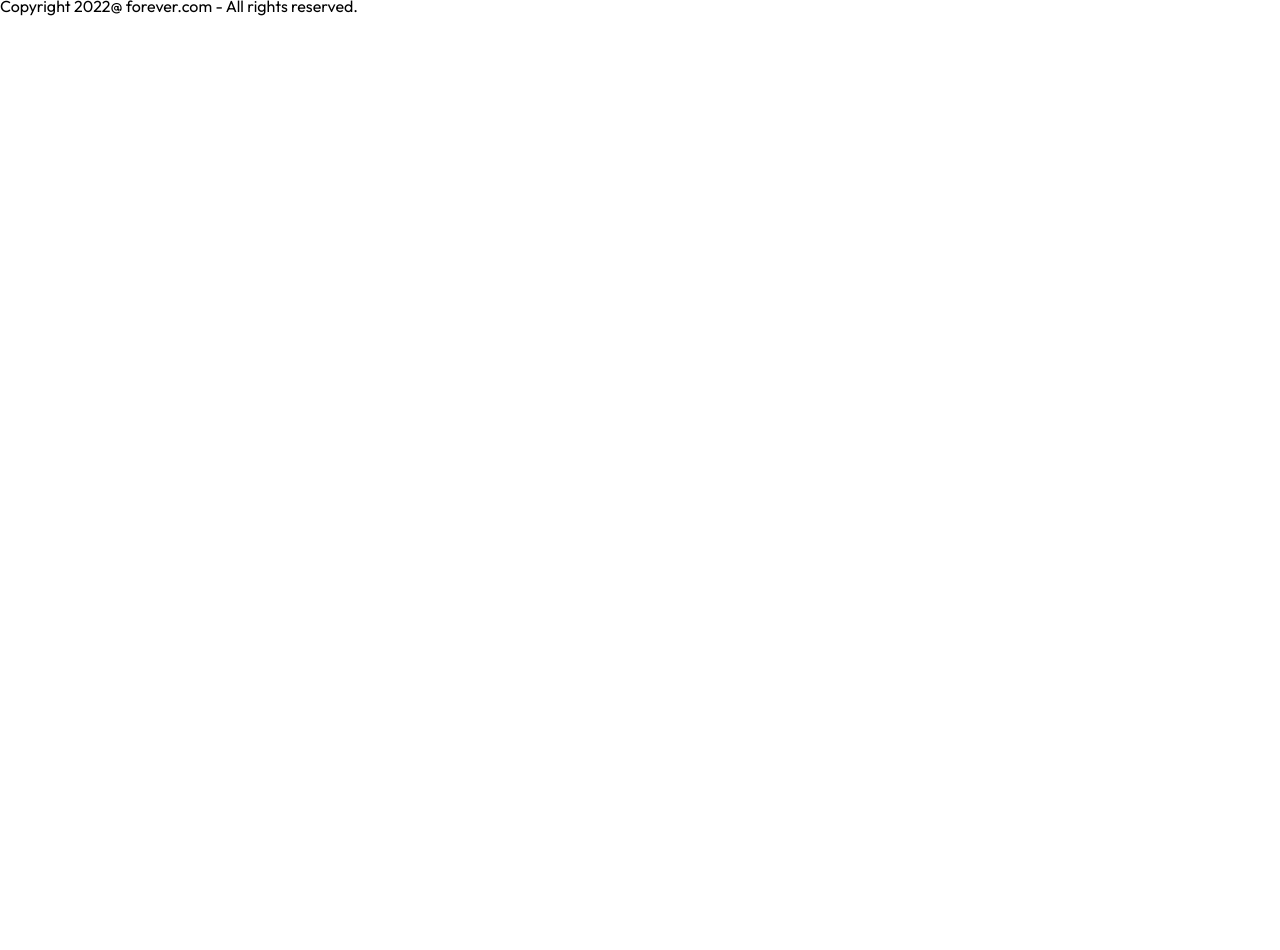
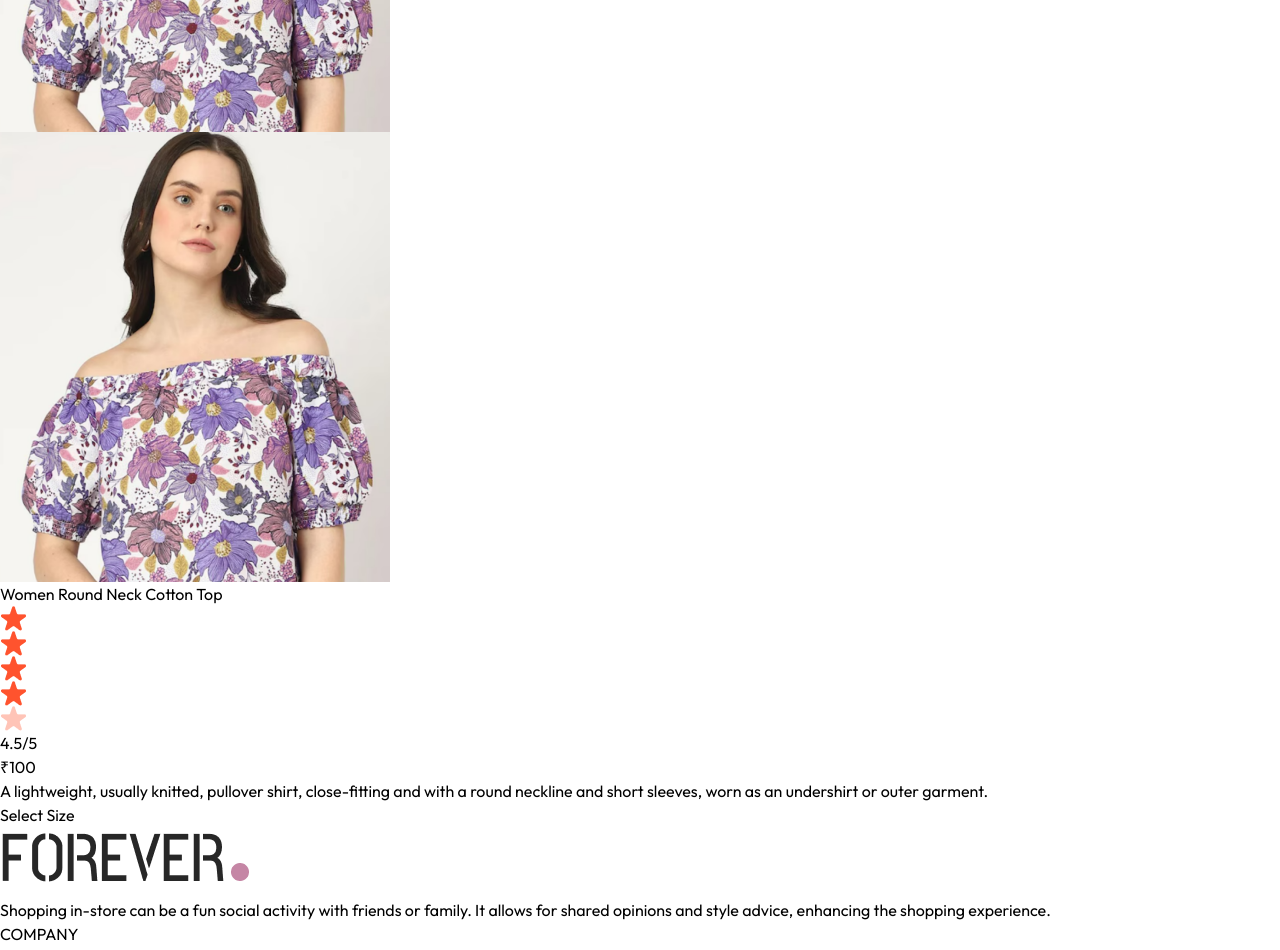
Before and after one commit to bipulsingh126/clothweb, a React (Vite) app in the folder frontend/: page /product/aaaaa in a window 1280 px wide. Shown: the part 840-1790 px from the top of the page. Before the commit the page ends 858 px from the top, so only its background shows below. Built offline with nearby package versions, Linux system fonts and the light colour scheme.

Commit message:
"Added SearchBar component, updated Navbar and ShopContext, modified Collection and Product pages, and added CSS styles"

```diff
--- a/frontend/src/App.jsx
+++ b/frontend/src/App.jsx
@@ -12,6 +12,7 @@
 import Orders from './pages/Orders.jsx'
 import Navbar from './components/Navbar.jsx'
 import Footer from './components/Footer.jsx'
+import SearcchBar from './components/SearcchBar.jsx'
 
 function App() {
 
@@ -19,6 +20,7 @@
   return (
     <div className='px-4 sm:px-[5vw] md:px-[7vw] lg:px-[9vw] '>
       <Navbar />
+      <SearcchBar/>
       <Routes>
         <Route path='/' element={<Home />} />
         <Route path='/collection' element={<Collection />} />
--- a/frontend/src/components/Navbar.jsx
+++ b/frontend/src/components/Navbar.jsx
@@ -1,12 +1,14 @@
-import React, { useState } from 'react'
+import React, { useContext, useState } from 'react'
 import { assets } from '../assets/frontend_assets/assets.js'
 import { NavLink, Link } from 'react-router-dom'
+import { ShopContext } from '../context/ShopContext.jsx';
 const Navbar = () => {
     const [visible, setVisible] = useState(false);
+    const {setShowSearch} = useContext(ShopContext);
 
     return (
         <div className='flex items-center justify-between py-5 font-medium'>
-            <Link to='/'> <img src={assets.logo} alt="logo" className='w-36' /></Link>
+            <Link  to='/'> <img src={assets.logo} alt="logo" className='w-36' /></Link>
             <ul className='hidden sm:flex gap-5 text-sm text-gray-700'>
                 <NavLink to='/' className="flex flex-col items-center gap-1">
                     <p>HOME</p>
@@ -26,7 +28,7 @@
                 </NavLink>
             </ul>
             <div className='flex items-center gap-6'>
-                <img src={assets.search_icon} className='w-5 cursor-pointer' alt="search" />
+                <img onClick={()=>setShowSearch(true)} src={assets.search_icon} className='w-5 cursor-pointer' alt="search" />
                 <div className='group relative'>
                     <img src={assets.profile_icon} alt="profile" className='w-5 cursor-pointer' />
                     <div className='group-hover:block hidden absolute dropdown-menu right-0 pt-4'>
--- /dev/null
+++ b/frontend/src/components/SearcchBar.jsx
@@ -0,0 +1,32 @@
+import React, { useContext, useEffect, useState } from 'react'
+import { ShopContext } from '../context/ShopContext'
+import { assets } from '../assets/frontend_assets/assets';
+import { useLocation } from 'react-router-dom';
+
+const SearcchBar = () => {
+
+  const { search, setSearch, showSearch, setShowSearch } = useContext(ShopContext);
+  const location = useLocation();
+  const [visible, setVisible] = useState(false);
+
+  useEffect(() => {
+    if (location.pathname.includes('collection')) {
+      setVisible(true);
+    } else {
+      setVisible(false);
+    }
+  }, [location])
+
+  return showSearch && visible ? (
+    <div className='border-t border-b bg-gray-50 text-center'>
+      <div className='inline-flex items-center justify-center border border-gray-400 px-5 py-2 my-5 mx-3 rounded-full w-3/4 sm:w-1/4 '>
+        <input value={search} onChange={(e) => setSearch(e.target.value)} type="text" placeholder='Search' className='flex-1 outline-none bg-inherit text-sm ' />
+        <img src={assets.search_icon} alt="search" className='w-4' />
+      </div>
+      <img src={assets.cross_icon} alt="cross" className='inline w-3 cursor-pointer ' onClick={() => setShowSearch(false)} />
+
+    </div>
+  ) : null;
+}
+
+export default SearcchBar
--- a/frontend/src/context/ShopContext.jsx
+++ b/frontend/src/context/ShopContext.jsx
@@ -9,11 +9,12 @@
 const delivery_fee = 40;
 
 const [search , setSearch] = useState('');
-const [showSearch , setShowSearch] = useState(true);
+const [showSearch , setShowSearch] = useState(false);
 
 
     const value = {
-        products, currency , delivery_fee
+        products, currency , delivery_fee,
+        search , setSearch , showSearch, setShowSearch
     }
 
     return (
--- a/frontend/src/index.css
+++ b/frontend/src/index.css
@@ -17,6 +17,10 @@
      font-style: normal;
    }
 
+   ::-webkit-scrollbar{
+     display: none;
+   }
+
 @media (max-width: 640px) {
      a.active{
           background-color: black;
--- a/frontend/src/pages/Collection.jsx
+++ b/frontend/src/pages/Collection.jsx
@@ -6,7 +6,7 @@
 
 const Collection = () => {
 
-  const { products } = useContext(ShopContext);
+  const { products, search , showSearch } = useContext(ShopContext);
   const [showFilter, setShowFilter] = useState(false);
   const [filterProducts, setFilterProducts] = useState([]);
   const [category, setCategory] = useState([]);
@@ -33,6 +33,9 @@
 
   const applyFilter = () => {
     let productCopy = products.slice();
+    if (showSearch && search) {
+      productCopy = productCopy.filter(item=> item.name.toLowerCase().includes(search.toLowerCase()))
+    }
     if (category.length > 0) {
       productCopy = productCopy.filter(item => category.includes(item.category));
     }
@@ -64,7 +67,7 @@
 
   useEffect(() => {
     applyFilter();
-  }, [category, subCategory])
+  }, [category, subCategory, search , showSearch])
 
   useEffect(()=> {
     sortProduct();
@@ -103,7 +106,7 @@
           <p className='mb-3 text-sm font-medium'>TYPE</p>
           <div className='flex flex-col gap-2 text-sm font-light text-gray-700'>
             <p className='flex gap-2'>
-              <input type="checkbox" className='w-3' value={'Topwear'} onChange={toggleSubCategory} /> Topwear
+              <input type="checkbox"  className='w-3' value={'Topwear'} onChange={toggleSubCategory} /> Topwear
             </p>
             <p className='flex gap-2'>
               <input type="checkbox" className='w-3' value={'Bottomwear'} onChange={toggleSubCategory} /> Bottomwear
--- a/frontend/src/pages/Product.jsx
+++ b/frontend/src/pages/Product.jsx
@@ -1,9 +1,69 @@
-import React from 'react'
+import React, { useContext, useEffect, useState } from 'react'
+import { useParams } from 'react-router-dom'
+import { ShopContext } from '../context/ShopContext';
+import { assets } from '../assets/frontend_assets/assets';
 
 const Product = () => {
-  return (
-    <div>Product</div>
-  )
+
+  const { productId } = useParams();
+  const { products, currency } = useContext(ShopContext);
+  const [productData, setProductData] = useState(false);
+  const [image, setImage] = useState('');
+
+  const fetchProductData = async () => {
+    products.map((item) => {
+      if (item._id === productId) {
+        setProductData(item)
+        setImage(item.image[0]);
+        return null;
+      }
+    })
+
+  }
+
+  useEffect(() => {
+    fetchProductData();
+  }, [productId])
+  return productData ? (
+    <div className='border-t-2  pt-10 transition-opacity ease-in duration-500 opacity-100 '>
+      {/* product data */}
+      <div className='flex gap-12 sm:gap-12 flex-col sm:flex-row'>
+        {/* product image */}
+        <div className='flex-1 flex flex-col-reverse gap-3 sm:flex-row'>
+          <div className='flex sm:flex-col overflow-x-auto sm:overflow-y-scroll justify-between sm:justify-normal sm:w-[18.7%] w-full '>
+            {
+              productData.image.map((item, index) => (
+                <img onClick={() => setImage(item)} src={item} key={index} className='w-[24%] sm:w-full sm:mb-3 flex-shrink-0 cursor-pointer ' alt="product" />
+              ))
+            }
+
+          </div>
+          <div className='w-full sm:w-[80%] '>
+            <img src={image} alt="product" className='w-full h-auto' />
+          </div>
+        </div>
+        {/* product details */}
+        <div className='flex-1'>
+          <h1 className='font-medium text-2xl mt-2  '>{productData.name}</h1>
+          <div className='flex items-center gap-1 mt-2'>
+            <img className='w-3.5 ' src={assets.star_icon} alt="" />
+            <img className='w-3.5 ' src={assets.star_icon} alt="" />
+            <img className='w-3.5 ' src={assets.star_icon} alt="" />
+            <img className='w-3.5 ' src={assets.star_icon} alt="" />
+            <img className='w-3.5 ' src={assets.star_dull_icon} alt="" />
+            <p className='pl-2'>4.5/5</p>
+          </div>
+          <p className='mt-5 text-3xl font-medium'>{currency}{productData.price}</p>
+          <p className='mt-5 text-gray-500 md:w-4/5'>{productData.description} </p>
+          <div className='flex flex-col gap-4 my-8 '>
+            <p>Select Size </p>
+
+          </div>
+        </div>
+      </div>
+
+    </div>
+  ) : <div className='opacity-0'> </div>
 }
 
 export default Product
```
